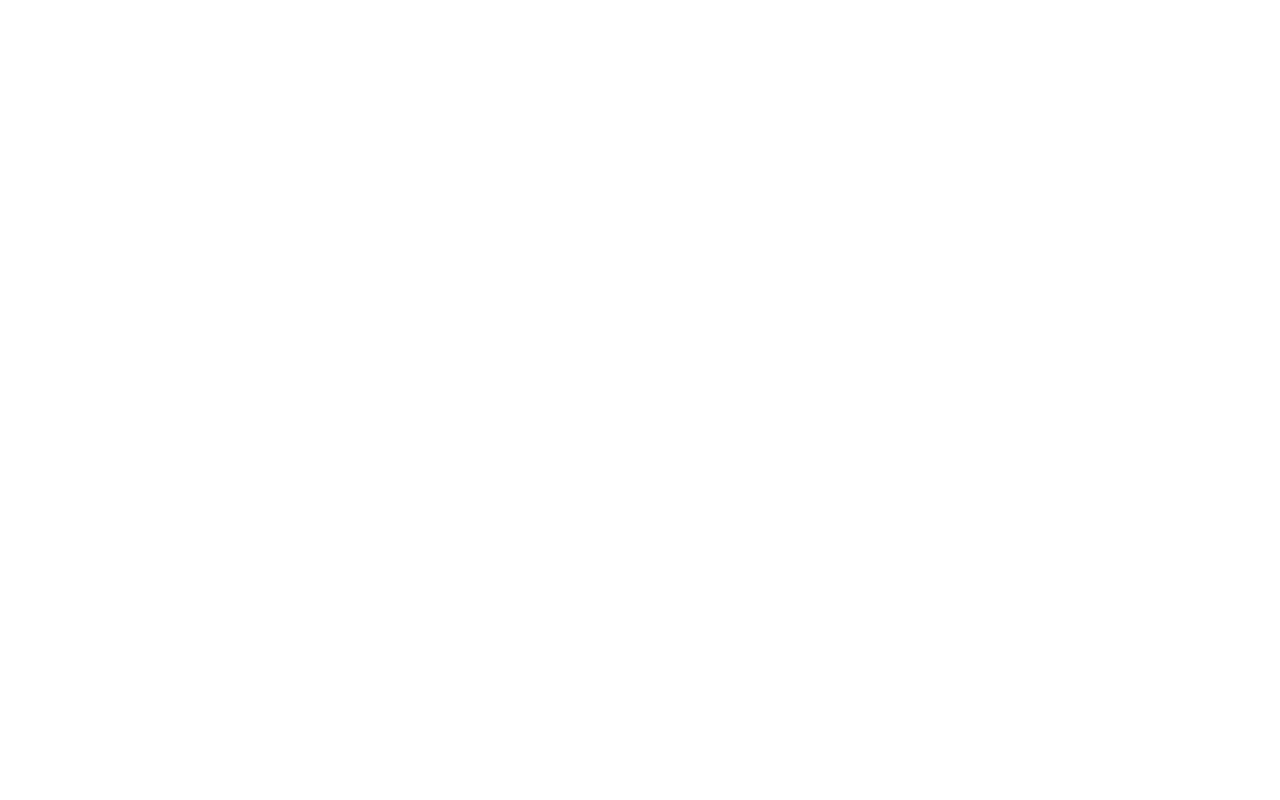
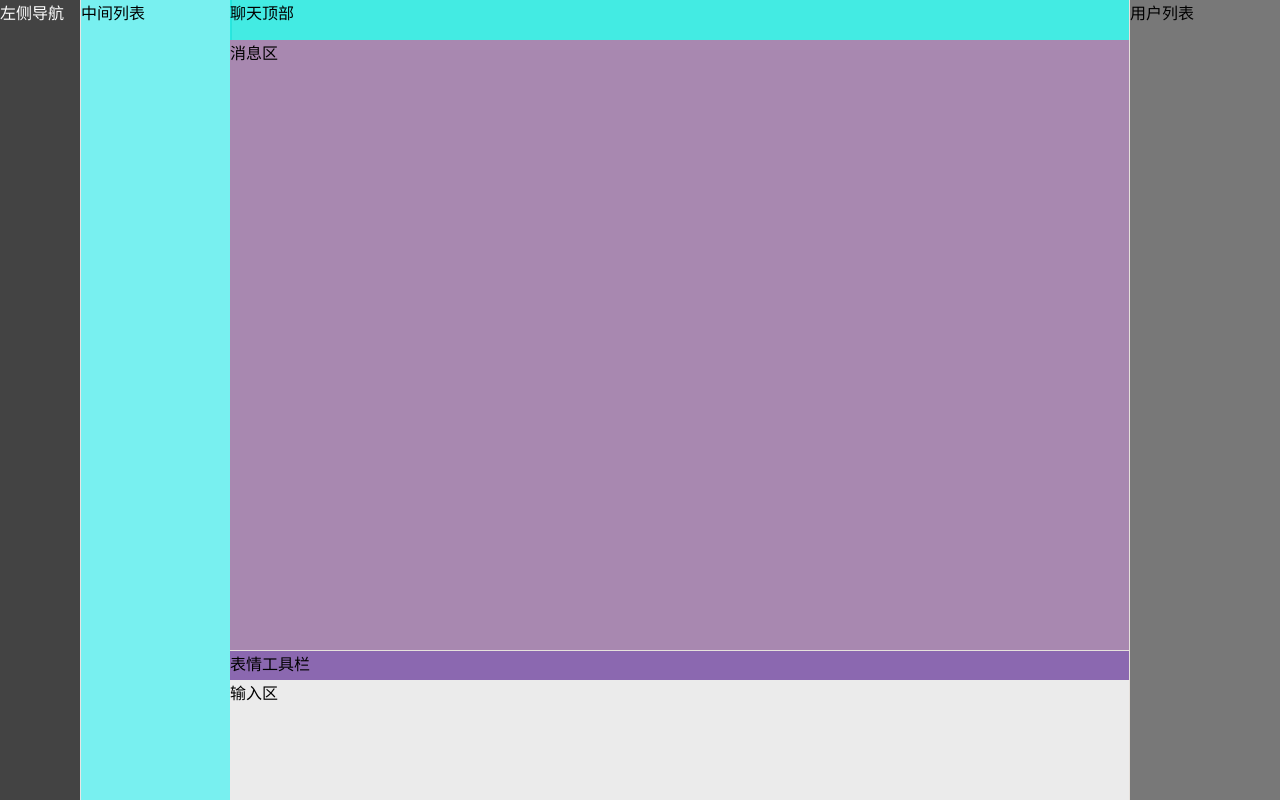
Before and after one commit to JamesChenGithub/webrtc-electron-proj, a website: page index.html in a window 1280 px wide. Drawn offline with nearby package versions, Linux system fonts and the light colour scheme.

Commit message:
使用wechar样多

```diff
--- a/css/index.css
+++ b/css/index.css
@@ -0,0 +1,113 @@
+/* <div class="chatnav"></div>
+    <div class="chatlist"></div>
+    <div class="chatpanel"></div> */
+
+@charset "utf-8";
+
+html,
+body {
+    width: 100%;
+    height: 100%;
+    padding: 0;
+    margin: 0;
+    background-color: blanchedalmond;
+    color: rebeccapurple;
+}
+
+.chatnav {
+    float: left;
+    width: 80px;
+    height: 100%;
+    color: white;
+    background-color: rgba(20, 20, 20, 0.8);
+    border-right: 1px solid rgb(230, 230, 230);
+}
+
+.chatlist {
+    float: left;
+    width: 150px;
+    height: 100%;
+    color: black;
+    background-color: rgb(120, 240, 240);
+    border-right: 1px solid rgb(120, 220, 220);
+}
+
+.chatpanel {
+    height: 100%;
+    background-color: white;
+}
+
+
+.chatpanelheader {
+    position: absolute;
+    left: 230px;
+    top: 0px;
+    right: 0px;
+    height: 40px;
+    color: black;
+    background-color: rgba(20, 230, 220, 0.8);
+}
+
+.chatpanelcontent {
+    position: absolute;
+    left: 230px;
+    top: 40px;
+    right: 0px;
+    bottom: 0px;
+    background-color: black;
+}
+
+.chatusers {
+    position: absolute;
+    width: 150px;
+    top: 0px;
+    right: 0px;
+    bottom: 0px;
+    color: black;
+    background-color: rgb(120, 120, 120);
+    border-left: 1px solid rgb(230, 225, 220);
+}
+
+.chatmsg {
+    position: absolute;
+    left: 0px;
+    top: 0px;
+    right: 150px;
+    bottom: 150px;
+    color: black;
+    background-color: rgba(210, 170, 220, 0.8);
+    display: flex;
+    flex-direction: row;
+}
+
+.chatinput {
+    position: absolute;
+    left: 0px;
+    right: 150px;
+    bottom: 0px;
+    height: 150px;
+    color: black;
+    background-color: red;
+}
+
+.chatinputbar {
+    position: absolute;
+    right: 0px;
+    left: 0px;
+    top: 0px;
+    height: 30px;
+    color: black;
+    background-color: rgba(110, 130, 220, 0.8);
+    border-top: 1px solid rgb(230, 225, 220);
+    border-bottom: 1px solid rgb(230, 225, 220);
+}
+
+.charinputarea {
+    position: absolute;
+    right: 0px;
+    left: 0px;
+    bottom: 0px;
+    height: 120px;
+    color: black;
+    background-color: rgb(235, 235, 235);
+}
--- a/index.html
+++ b/index.html
@@ -4,23 +4,24 @@
 <head>
     <meta charset="UTF-8">
     <title>WebRtc-Elec示例</title>
-    <link type="text/css" rel="stylesheet" href="index.css" />
-    <script src="https://ajax.googleapis.com/ajax/libs/jquery/3.1.0/jquery.min.js" />
-</head >
+    <link type="text/css" rel="stylesheet" href="css/index.css" />
+    <script src="https://ajax.googleapis.com/ajax/libs/jquery/3.1.0/jquery.min.js"></script>
+</head>
 
-            <body>
+<body>
+    <div class="chatnav">左侧导航</div>
+    <div class="chatlist">中间列表</div>
+    <div class="chatpanel">
+            <div class="chatpanelheader">聊天顶部</div>
+            <div class="chatpanelcontent">
+                <div class="chatmsg">消息区</div>
+                <div class="chatinput">
+                    <dic class="chatinputbar">表情工具栏</div>
+                    <dic class="charinputarea">输入区</div>
+                </div>
+                <div class="chatusers">用户列表</div>
+            </div>
+    </div>
+</body>
 
-                <div id="action">
-                </div>
-
-                <div id="main">
-                    <div id="login">
-
-                    </div>
-
-                    <div id="canvas">
-                    </div>
-                </div>
-            </body>
-
-</html >
+</html>
```
